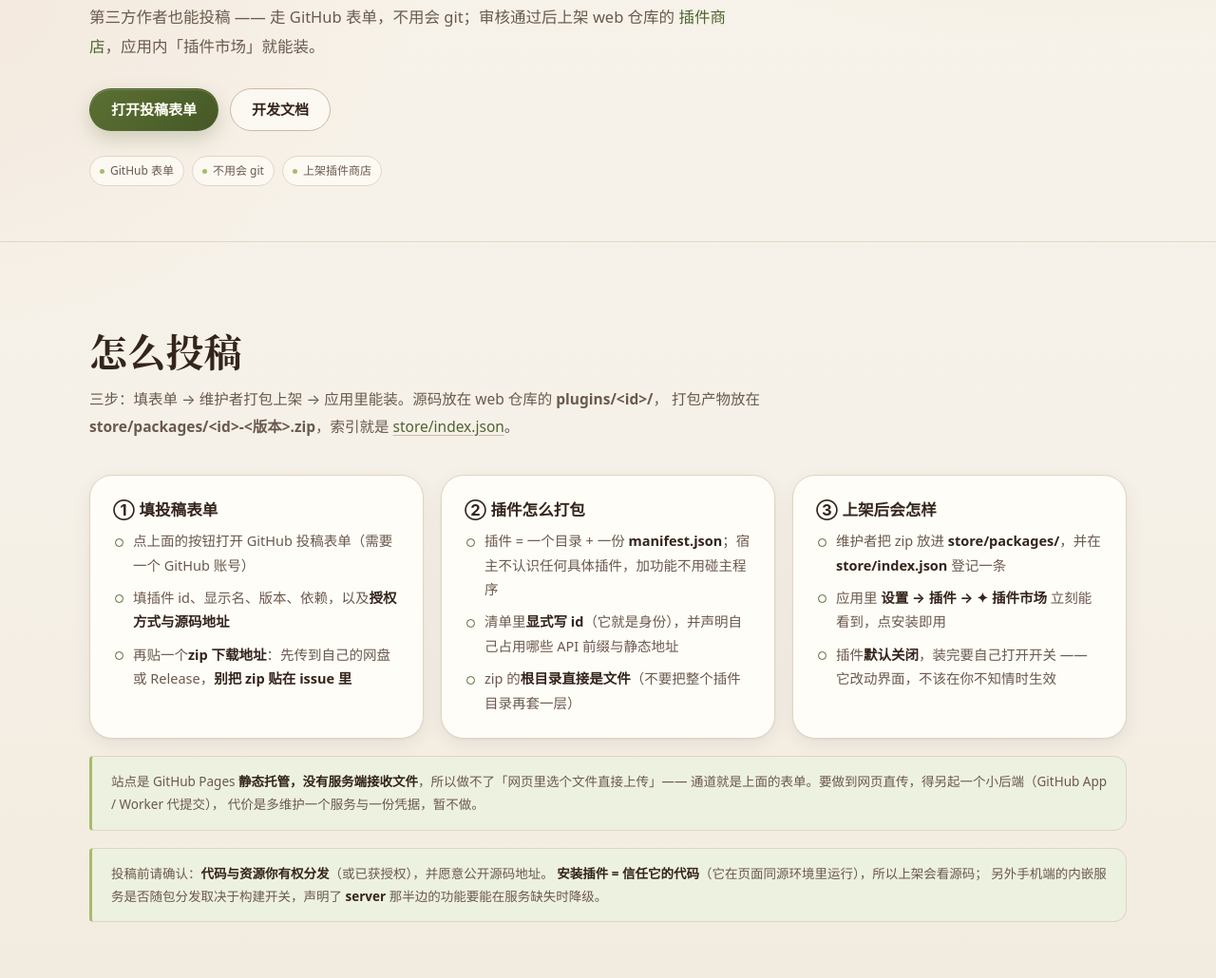
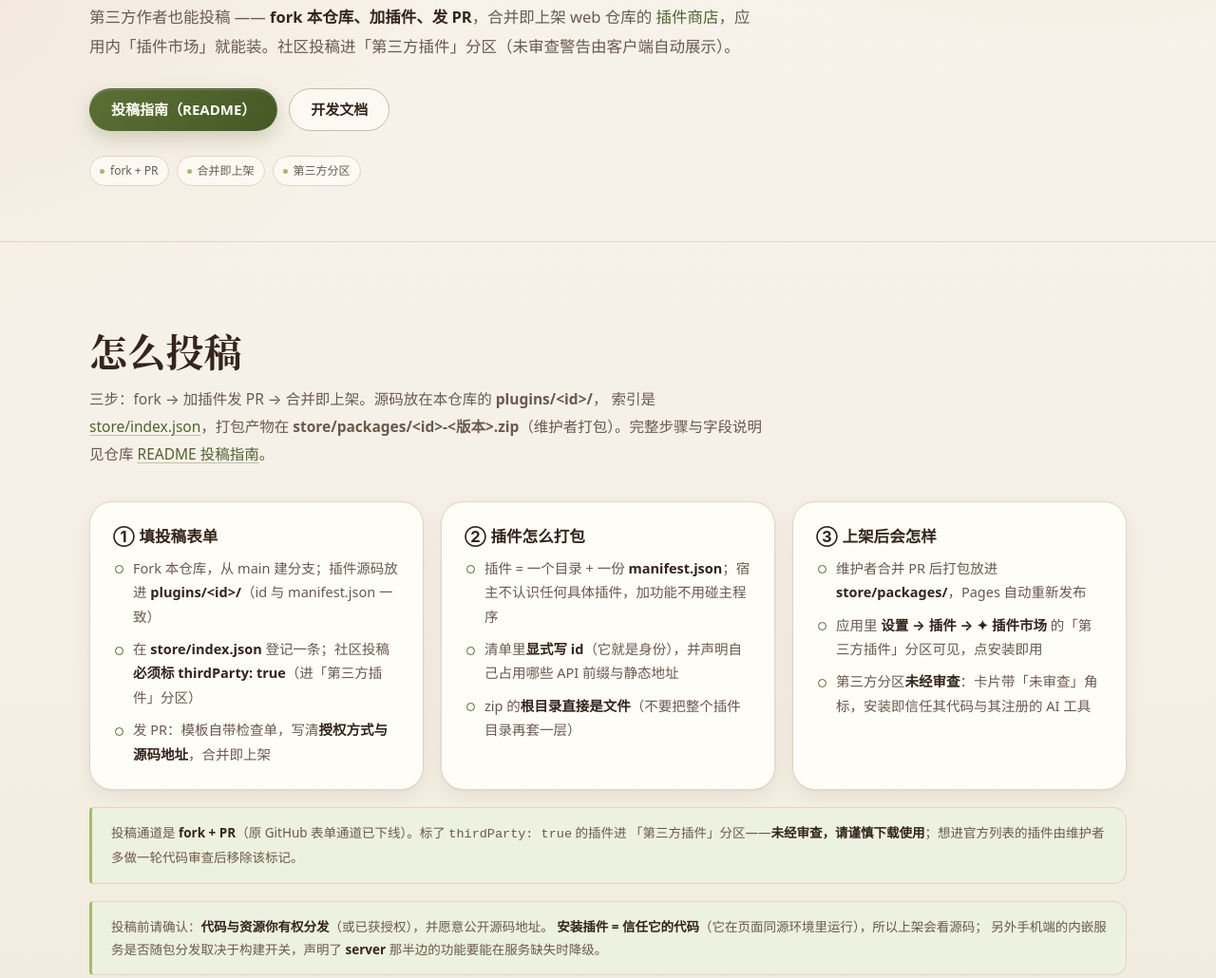
Before and after one commit to XYZ921746/web, a plain HTML site: page store/submit/index.html in a window 1280 px wide. Shown: the part 264-1294 px from the top of the page at 95% size. Drawn offline with Linux system fonts and the light colour scheme.

Commit message:
投稿流程改为 fork + PR：索引新增 thirdParty 第三方分区标记，新增投稿指南 README 与 PR 模板，下线 Issues 投稿表单

```diff
--- a/store/index.json
+++ b/store/index.json
@@ -1,5 +1,5 @@
 {
-  "comment": "插件商店索引。手工维护：加插件就在 plugins 里加一条（name / description / kind 是人工文案，打包脚本不会覆盖）。version / depends / sizeBytes / downloadUrl 由 `node scripts/pack-assets.mjs --index <本文件>` 自动刷新；该脚本是 Object.assign 式合并写回，只动这四个字段，所以下面这些人工字段（author / authorUrl / authors / usage / license / videoUrl / readmeUrl）也都不会被打包冲掉。zip 产物在 store/packages/。\nprerequisite 是**市场分区开关**：true = 前置扩展（客户端单独放在「前置扩展」区，默认收起、不隐藏，不与普通扩展混排，仍随依赖自动安装）、false = 普通扩展（强制进普通列表，覆盖 kind=resource 的推断）；缺省时客户端按 kind 与 depends 推断。\nplatform 是**平台分类**：mobile = 手机插件、desktop = 电脑插件、universal = 通用插件；缺省与非法值客户端按 universal（通用）处理。依赖桌面壳专属能力的插件标 desktop（如桌宠的 desktopWindow 置顶窗）—— 手机端市场的「全部」视图不显示 desktop 条目，切「电脑」分类可见。\nusage 取值：commercial 可商用、noncommercial 仅限非商用、no-commercial 禁止商用、ask 商用需授权、project-only 仅限本项目使用。\n⚠️ 本仓库的**插件一条都没用 project-only**，这是有意的：素材类插件（elaina-avatar / scene-backgrounds）用 ask —— 素材权利属原作者、本项目无权替他们收紧；纯代码插件是 GPL-3.0-or-later，**GPL 不允许附加限制**，所以标 commercial；live2d-models 里的 Cubism SDK 受 Live2D Inc. 条款约束，本项目同样无权限制，所以也是 ask。\n「仅限本项目使用」只用在 **store/models.json 的 Live2D 模型**上（那边是模型作者的口径，不是插件）。readmeUrl 指向插件自己的说明文件（本仓库 plugins/<id>/README.md 或作者自己的仓库）。",
+  "comment": "插件商店索引。手工维护：加插件就在 plugins 里加一条（name / description / kind 是人工文案，打包脚本不会覆盖）。version / depends / sizeBytes / downloadUrl 由 `node scripts/pack-assets.mjs --index <本文件>` 自动刷新；该脚本是 Object.assign 式合并写回，只动这四个字段，所以下面这些人工字段（author / authorUrl / authors / usage / license / videoUrl / readmeUrl）也都不会被打包冲掉。zip 产物在 store/packages/。\nprerequisite 是**市场分区开关**：true = 前置扩展（客户端单独放在「前置扩展」区，默认收起、不隐藏，不与普通扩展混排，仍随依赖自动安装）、false = 普通扩展（强制进普通列表，覆盖 kind=resource 的推断）；缺省时客户端按 kind 与 depends 推断。\nplatform 是**平台分类**：mobile = 手机插件、desktop = 电脑插件、universal = 通用插件；缺省与非法值客户端按 universal（通用）处理。依赖桌面壳专属能力的插件标 desktop（如桌宠的 desktopWindow 置顶窗）—— 手机端市场的「全部」视图不显示 desktop 条目，切「电脑」分类可见。\nusage 取值：commercial 可商用、noncommercial 仅限非商用、no-commercial 禁止商用、ask 商用需授权、project-only 仅限本项目使用。\n⚠️ 本仓库的**插件一条都没用 project-only**，这是有意的：素材类插件（elaina-avatar / scene-backgrounds）用 ask —— 素材权利属原作者、本项目无权替他们收紧；纯代码插件是 GPL-3.0-or-later，**GPL 不允许附加限制**，所以标 commercial；live2d-models 里的 Cubism SDK 受 Live2D Inc. 条款约束，本项目同样无权限制，所以也是 ask。\n「仅限本项目使用」只用在 **store/models.json 的 Live2D 模型**上（那边是模型作者的口径，不是插件）。readmeUrl 指向插件自己的说明文件（本仓库 plugins/<id>/README.md 或作者自己的仓库）。\nthirdParty 是**第三方分区声明**：true = 该条目进应用内市场的「第三方插件」分区（默认收起、卡片常驻「未审查」角标、分区展开顶部显示「未经审查，请谨慎下载使用」警告）；缺省 / 非 true = 官方列表。客户端只认显式声明、不做推断 —— 官方插件不要写这个字段；社区作者投稿一律标 true，经维护者审查转正时再移除。\n投稿方式：fork 本仓库 → 插件源码放 plugins/<id>/ → store/index.json 登记条目 → 发 PR（清单见仓库 README 的「插件投稿指南」，PR 模板会自动带上检查单）。Issues 投稿通道已下线。",
   "edition": "1.3.1",
   "updatedAt": "2026-11-06T20:01:55.709Z",
   "releases": "https://github.com/XYZ921746/ElainaChat-mod/releases/latest",
--- a/store/submit/index.html
+++ b/store/submit/index.html
@@ -4,14 +4,14 @@
 <meta charset="UTF-8">
 <meta name="viewport" content="width=device-width, initial-scale=1">
 <title>插件投稿 · ElainaChat Mod</title>
-<meta name="description" content="把自己的插件（Mod）投稿到 ElainaChat Mod 插件商店：走 GitHub 表单，不用会 git；审核通过后上架，应用内「插件市场」即可安装。">
+<meta name="description" content="把自己的插件（Mod）投稿到 ElainaChat Mod 插件商店：fork 仓库、加插件、发 PR，合并即上架；社区投稿进「第三方插件」分区。">
 <meta name="theme-color" id="theme-color" content="#f6f1e8">
 <link rel="icon" href="../../assets/favicon.png?v=20261020" type="image/png">
 <link rel="canonical" href="https://xyz921746.github.io/web/store/submit/">
 <meta property="og:type" content="website">
 <meta property="og:site_name" content="ElainaChat Mod">
 <meta property="og:title" content="插件投稿 · ElainaChat Mod">
-<meta property="og:description" content="把自己的插件投稿到插件商店：走 GitHub 表单，不用会 git。">
+<meta property="og:description" content="把自己的插件投稿到插件商店：fork 仓库、加插件、发 PR，合并即上架。">
 <meta property="og:url" content="https://xyz921746.github.io/web/store/submit/">
 <meta property="og:image" content="https://xyz921746.github.io/web/assets/og-cover.jpg">
 <meta property="og:image:width" content="1200">
@@ -19,7 +19,7 @@
 <meta property="og:image:alt" content="ElainaChat Mod · 插件投稿">
 <meta name="twitter:card" content="summary_large_image">
 <meta name="twitter:title" content="插件投稿 · ElainaChat Mod">
-<meta name="twitter:description" content="走 GitHub 表单投稿插件，不用会 git；审核通过后上架插件商店。">
+<meta name="twitter:description" content="fork 仓库投稿插件，PR 合并即上架；社区投稿进第三方分区。">
 <meta name="twitter:image" content="https://xyz921746.github.io/web/assets/og-cover.jpg">
 <meta name="twitter:image:alt" content="ElainaChat Mod · 伊蕾娜与雪夜街道">
 <link rel="stylesheet" href="../../style.css?v=20261020">
@@ -85,16 +85,16 @@
     <div class="wrap">
       <p class="eyebrow">插件投稿</p>
       <h1>把你的插件放上来</h1>
-      <p class="lede">第三方作者也能投稿 —— 走 GitHub 表单，不用会 git；审核通过后上架
-        web 仓库的 <a href="../">插件商店</a>，应用内「插件市场」就能装。</p>
+      <p class="lede">第三方作者也能投稿 —— <strong>fork 本仓库、加插件、发 PR</strong>，合并即上架
+        web 仓库的 <a href="../">插件商店</a>，应用内「插件市场」就能装。社区投稿进「第三方插件」分区（未审查警告由客户端自动展示）。</p>
       <div class="hero-actions">
-        <a class="btn btn--primary" href="https://github.com/XYZ921746/web/issues/new?template=mod-submission.yml" target="_blank" rel="noopener">打开投稿表单</a>
+        <a class="btn btn--primary" href="https://github.com/XYZ921746/web#插件投稿指南fork--pr" target="_blank" rel="noopener">投稿指南（README）</a>
         <a class="btn btn--ghost" href="https://github.com/XYZ921746/ElainaChat-mod/blob/main/%E5%BC%80%E5%8F%91%E6%96%87%E6%A1%A3.md" target="_blank" rel="noopener">开发文档</a>
       </div>
       <ul class="catalog-tags" aria-label="投稿特点">
-        <li>GitHub 表单</li>
-        <li>不用会 git</li>
-        <li>上架插件商店</li>
+        <li>fork + PR</li>
+        <li>合并即上架</li>
+        <li>第三方分区</li>
       </ul>
     </div>
   </section>
@@ -103,16 +103,16 @@
     <div class="wrap">
       <div class="section-head">
         <h2>怎么投稿</h2>
-        <p>三步：填表单 → 维护者打包上架 → 应用里能装。源码放在 web 仓库的 <strong>plugins/&lt;id&gt;/</strong>，
-          打包产物放在 <strong>store/packages/&lt;id&gt;-&lt;版本&gt;.zip</strong>，索引就是 <a href="../index.json">store/index.json</a>。</p>
+        <p>三步：fork → 加插件发 PR → 合并即上架。源码放在本仓库的 <strong>plugins/&lt;id&gt;/</strong>，
+          索引是 <a href="../index.json">store/index.json</a>，打包产物在 <strong>store/packages/&lt;id&gt;-&lt;版本&gt;.zip</strong>（维护者打包）。完整步骤与字段说明见仓库 <a href="https://github.com/XYZ921746/web#插件投稿指南fork--pr" target="_blank" rel="noopener">README 投稿指南</a>。</p>
       </div>
       <div class="grid">
         <article class="card">
           <h3>① 填投稿表单</h3>
           <ul class="steps">
-            <li>点上面的按钮打开 GitHub 投稿表单（需要一个 GitHub 账号）</li>
-            <li>填插件 id、显示名、版本、依赖，以及<strong>授权方式与源码地址</strong></li>
-            <li>再贴一个<strong>zip 下载地址</strong>：先传到自己的网盘或 Release，<strong>别把 zip 贴在 issue 里</strong></li>
+            <li>Fork 本仓库，从 main 建分支；插件源码放进 <strong>plugins/&lt;id&gt;/</strong>（id 与 manifest.json 一致）</li>
+            <li>在 <strong>store/index.json</strong> 登记一条；社区投稿<strong>必须标 thirdParty: true</strong>（进「第三方插件」分区）</li>
+            <li>发 PR：模板自带检查单，写清<strong>授权方式与源码地址</strong>，合并即上架</li>
           </ul>
         </article>
         <article class="card">
@@ -126,15 +126,14 @@
         <article class="card">
           <h3>③ 上架后会怎样</h3>
           <ul class="steps">
-            <li>维护者把 zip 放进 <strong>store/packages/</strong>，并在 <strong>store/index.json</strong> 登记一条</li>
-            <li>应用里 <strong>设置 → 插件 → ✦ 插件市场</strong> 立刻能看到，点安装即用</li>
-            <li>插件<strong>默认关闭</strong>，装完要自己打开开关 —— 它改动界面，不该在你不知情时生效</li>
+            <li>维护者合并 PR 后打包放进 <strong>store/packages/</strong>，Pages 自动重新发布</li>
+            <li>应用里 <strong>设置 → 插件 → ✦ 插件市场</strong> 的「第三方插件」分区可见，点安装即用</li>
+            <li>第三方分区<strong>未经审查</strong>：卡片带「未审查」角标，安装即信任其代码与其注册的 AI 工具</li>
           </ul>
         </article>
       </div>
-      <p class="notice">站点是 GitHub Pages <strong>静态托管，没有服务端接收文件</strong>，所以做不了「网页里选个文件直接上传」——
-        通道就是上面的表单。要做到网页直传，得另起一个小后端（GitHub App / Worker 代提交），
-        代价是多维护一个服务与一份凭据，暂不做。</p>
+      <p class="notice">投稿通道是 <strong>fork + PR</strong>（原 GitHub 表单通道已下线）。标了 <code>thirdParty: true</code> 的插件进
+        「第三方插件」分区——<strong>未经审查，请谨慎下载使用</strong>；想进官方列表的插件由维护者多做一轮代码审查后移除该标记。</p>
       <p class="notice">投稿前请确认：<strong>代码与资源你有权分发</strong>（或已获授权），并愿意公开源码地址。
         <strong>安装插件 = 信任它的代码</strong>（它在页面同源环境里运行），所以上架会看源码；
         另外手机端的内嵌服务是否随包分发取决于构建开关，声明了 <strong>server</strong> 那半边的功能要能在服务缺失时降级。</p>
```
Also changed, not shown: 3 other files.
